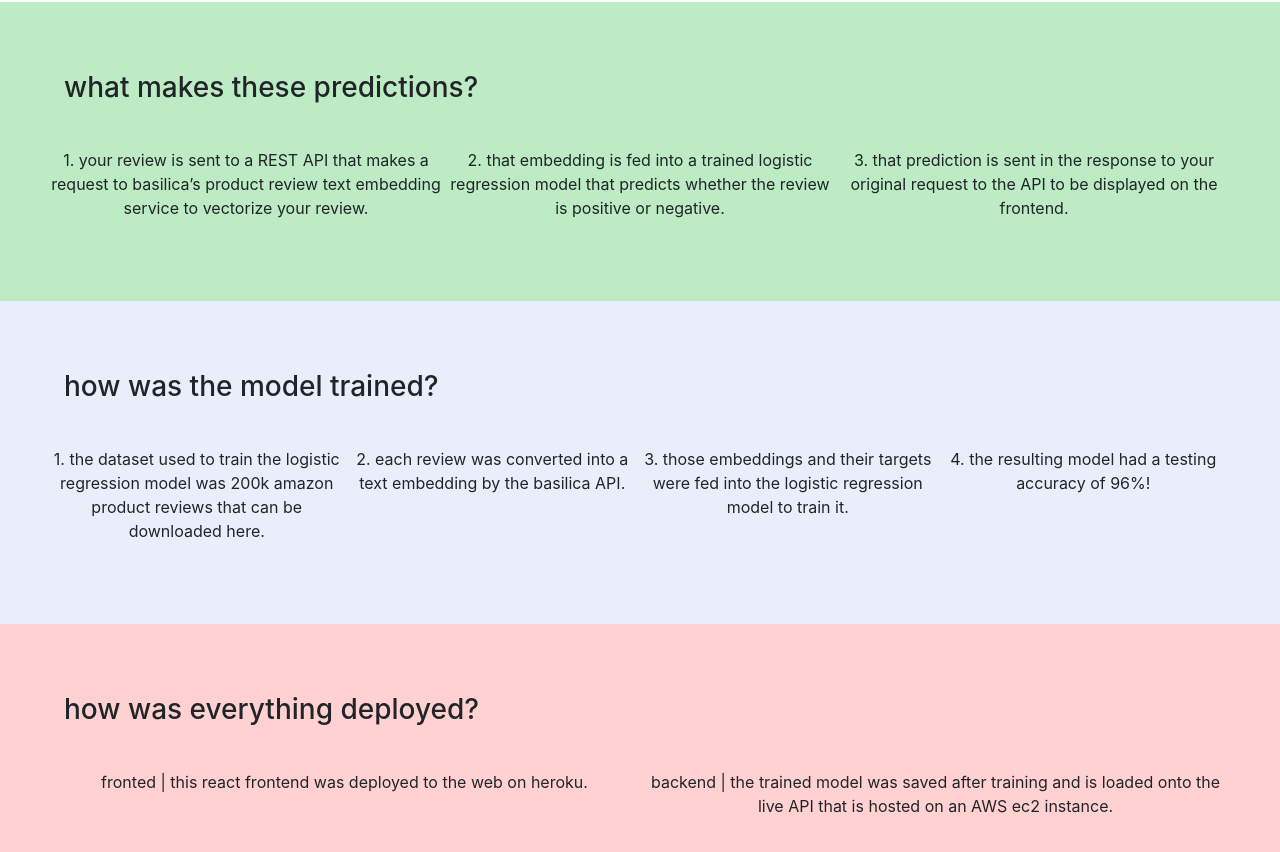
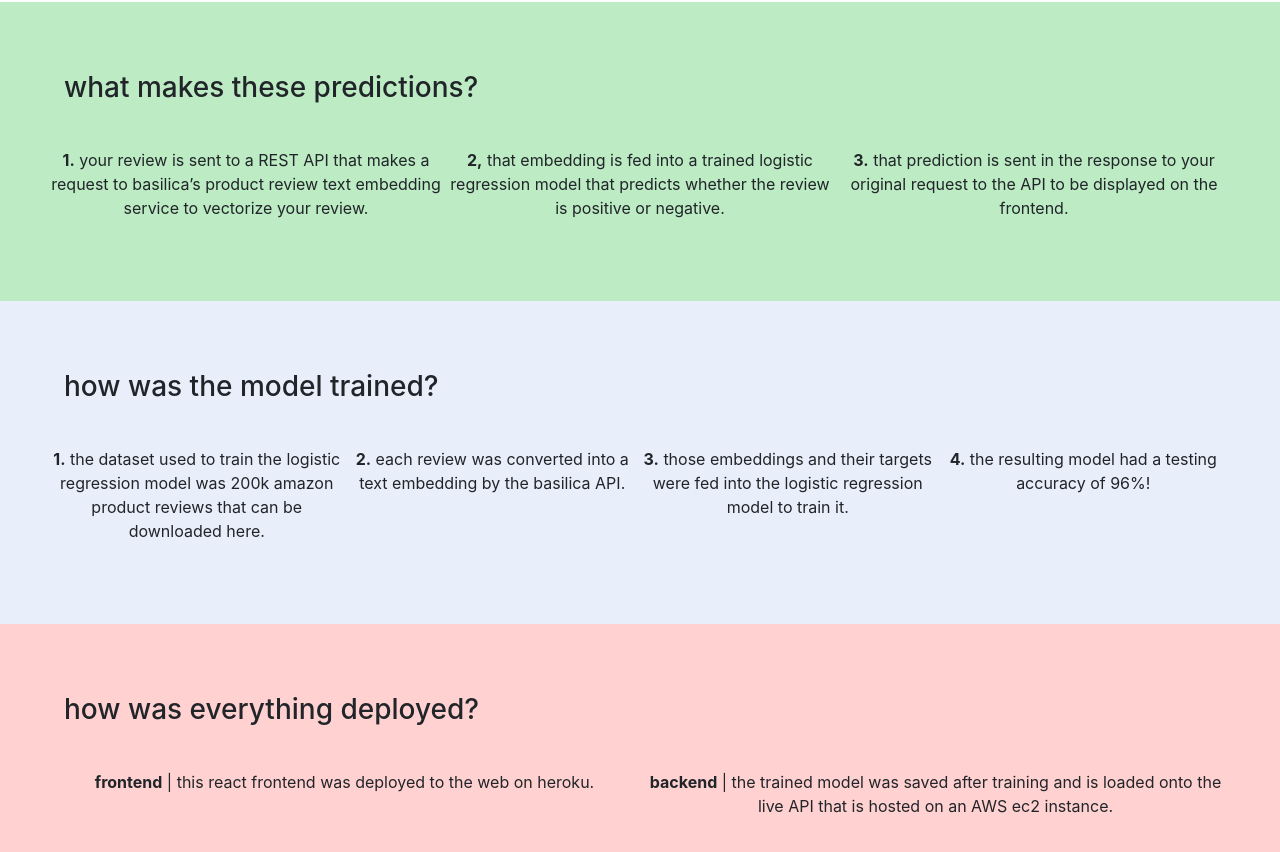
Before and after one commit to bendevera/embedding-demo-ui, a React (Create React App) app: page / in a window 1280 px wide. Shown: the part 520-1372 px from the top of the page. Built offline with nearby package versions, Linux system fonts and the light colour scheme.

Commit message:
added some strong tags

```diff
--- a/package.json
+++ b/package.json
@@ -2,6 +2,9 @@
   "name": "review-sentiment-frontend",
   "version": "0.1.0",
   "private": true,
+  "engines": {
+    "node": "12.11.0"
+  },
   "dependencies": {
     "@testing-library/jest-dom": "^4.2.4",
     "@testing-library/react": "^9.3.2",
--- a/public/index.html
+++ b/public/index.html
@@ -24,7 +24,7 @@
       work correctly both with client-side routing and a non-root public URL.
       Learn how to configure a non-root public URL by running `npm run build`.
     -->
-    <title>React App</title>
+    <title>review sentiment classifier</title>
     <link rel="stylesheet" href="https://stackpath.bootstrapcdn.com/bootstrap/4.4.1/css/bootstrap.min.css" integrity="sha384-Vkoo8x4CGsO3+Hhxv8T/Q5PaXtkKtu6ug5TOeNV6gBiFeWPGFN9MuhOf23Q9Ifjh" crossorigin="anonymous">
   </head>
   <body>
--- a/src/components/DeployInfo/DeployInfo.js
+++ b/src/components/DeployInfo/DeployInfo.js
@@ -8,10 +8,10 @@ function DeployInfo() {
                 <h3>how was everything deployed?</h3>
                 <div className="row">
                     <div className="col-md-6 col-xs-12 info-elem">
-                        fronted | this react frontend was deployed to the web on heroku.
+                        <strong>frontend</strong> | this react frontend was deployed to the web on heroku.
                     </div>
                     <div className="col-md-6 col-xs-12 info-elem">
-                        backend | the trained model was saved after training and is loaded onto the live API that is hosted on an AWS ec2 instance.
+                        <strong>backend</strong> | the trained model was saved after training and is loaded onto the live API that is hosted on an AWS ec2 instance.
                     </div>
                 </div>
             </div>
--- a/src/components/PredictionInfo/PredictionInfo.js
+++ b/src/components/PredictionInfo/PredictionInfo.js
@@ -8,13 +8,13 @@ function PredictionInfo() {
                 <h3>what makes these predictions?</h3>
                 <div className="row">
                     <div className="col-md-4 col-xs-12 info-elem">
-                        1. your review is sent to a REST API that makes a request to <a href="https://www.basilica.ai/">basilica’s</a> product review text embedding service to vectorize your review.
+                        <strong>1.</strong> your review is sent to a REST API that makes a request to <a href="https://www.basilica.ai/">basilica’s</a> product review text embedding service to vectorize your review.
                     </div>
                     <div className="col-md-4 col-xs-12 info-elem">
-                        2. that embedding is fed into a trained logistic regression model that predicts whether the review is positive or negative.
+                        <strong>2,</strong> that embedding is fed into a trained logistic regression model that predicts whether the review is positive or negative.
                     </div>
                     <div className="col-md-4 col-xs-12 info-elem">
-                        3. that prediction is sent in the response to your original request to the API to be displayed on the frontend.
+                        <strong>3.</strong> that prediction is sent in the response to your original request to the API to be displayed on the frontend.
                     </div>
                 </div>
             </div>
--- a/src/components/Result/Result.js
+++ b/src/components/Result/Result.js
@@ -18,7 +18,7 @@ class Result extends React.Component {
                         <div className="row result-wrapper mx-0">
                             <div className="col left-side">
                                 <div className="row sentiment-section positive">
-                                    {payload.sentiment}
+                                    <strong>{payload.sentiment}</strong>
                                 </div>
                                 <div className="row confidence-section">
                                     {confidence}% confident about prediction.
--- a/src/components/TrainInfo/TrainInfo.js
+++ b/src/components/TrainInfo/TrainInfo.js
@@ -8,16 +8,16 @@ function TrainInfo() {
                 <h3>how was the model trained?</h3>
                 <div className="row">
                     <div className="col-md-3 col-xs-12 info-elem">
-                        1. the dataset used to train the logistic regression model was 200k amazon product reviews that can be downloaded <a href="https://drive.google.com/drive/folders/0Bz8a_Dbh9Qhbfll6bVpmNUtUcFdjYmF2SEpmZUZUcVNiMUw1TWN6RDV3a0JHT3kxLVhVR2M">here</a>.
+                        <strong>1.</strong> the dataset used to train the logistic regression model was 200k amazon product reviews that can be downloaded <a href="https://drive.google.com/drive/folders/0Bz8a_Dbh9Qhbfll6bVpmNUtUcFdjYmF2SEpmZUZUcVNiMUw1TWN6RDV3a0JHT3kxLVhVR2M">here</a>.
                     </div>
                     <div className="col-md-3 col-xs-12 info-elem">
-                        2. each review was converted into a text embedding by the <a href="https://www.basilica.ai/">basilica</a> API.
+                        <strong>2.</strong> each review was converted into a text embedding by the <a href="https://www.basilica.ai/">basilica</a> API.
                     </div>
                     <div className="col-md-3 col-xs-12 info-elem">
-                        3. those embeddings and their targets were fed into the logistic regression model to train it.
+                        <strong>3.</strong> those embeddings and their targets were fed into the logistic regression model to train it.
                     </div>
                     <div className="col-md-3 col-xs-12 info-elem">
-                        4. the resulting model had a testing accuracy of 96%!
+                        <strong>4.</strong> the resulting model had a testing accuracy of 96%!
                     </div>
                 </div>
             </div>
```
